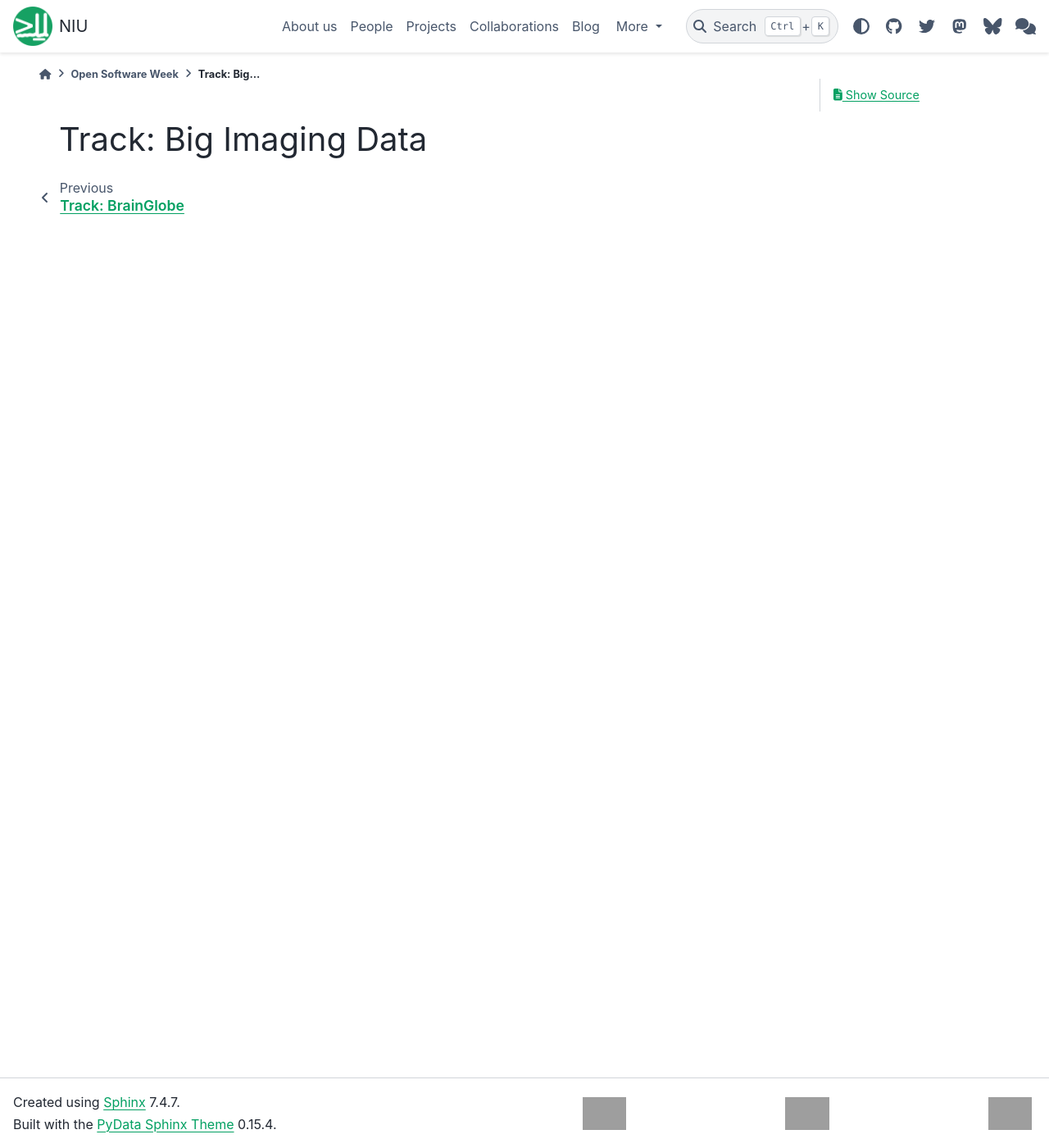
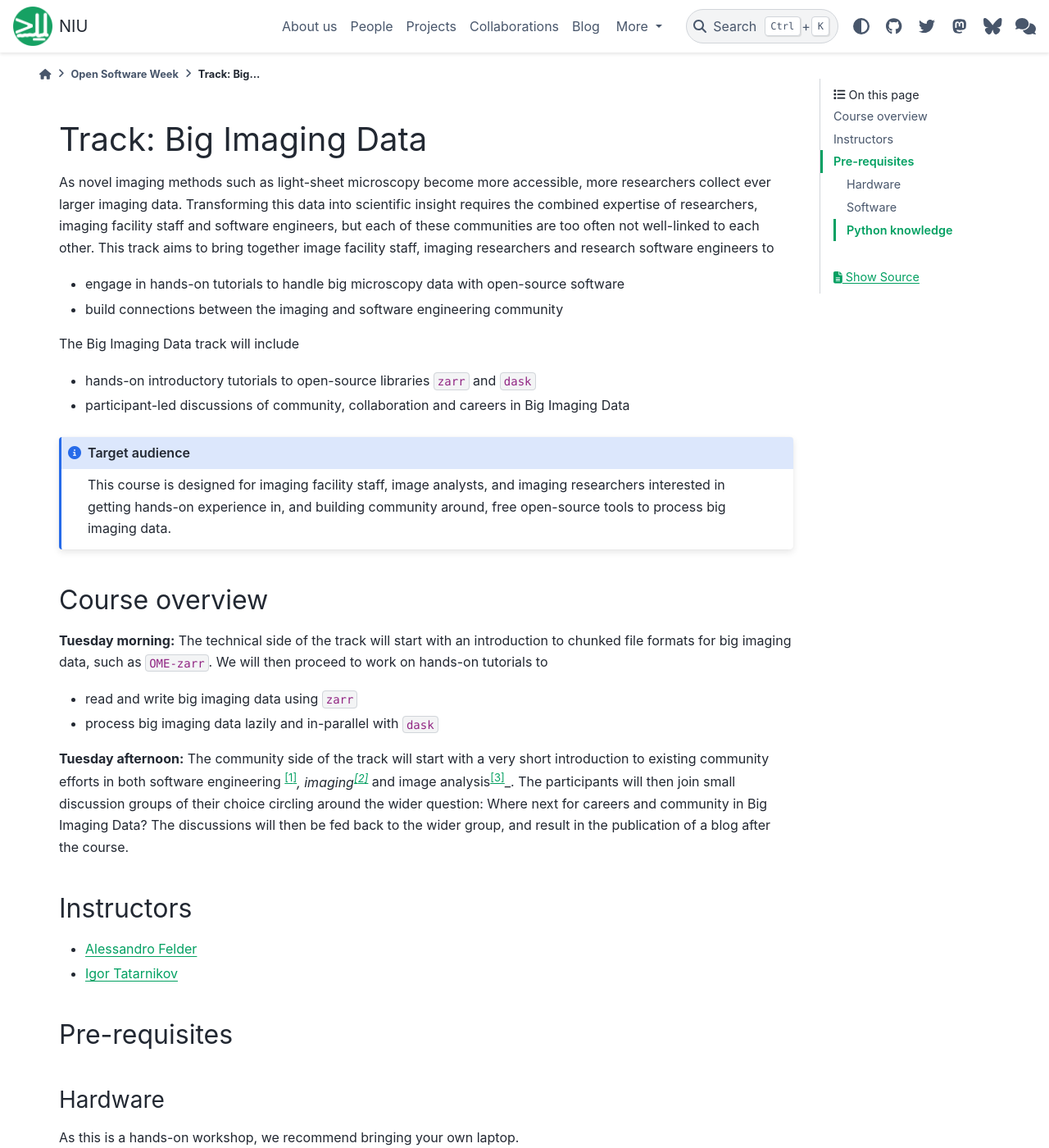
Before and after one commit to neuroinformatics-unit/neuroinformatics-unit.github.io, a Sphinx documentation site: the page built from docs/source/open-software-week/big-imaging-data.md, in a window 1280 px wide and 1400 px high. Shown: the whole window at 82% size. Built offline with Sphinx 7.4.7 and the PyData theme 0.15.4, drawn with Linux system fonts in a browser that asks for light colours; nearby versions of some CDN libraries; some of the changed text lies outside the part shown; grey boxes are pictures that could not be loaded.

Commit message:
write big imaging data description

```diff
--- a/docs/source/open-software-week/big-imaging-data.md
+++ b/docs/source/open-software-week/big-imaging-data.md
@@ -1,2 +1,57 @@
 (track-big-imaging-data)=
 # Track: Big Imaging Data
+
+As novel imaging methods such as light-sheet microscopy become more accessible, more researchers collect ever larger imaging data. Transforming this data into scientific insight requires the combined expertise of researchers, imaging facility staff and software engineers, but each of these communities are too often not well-linked to each other. This track aims to bring together image facility staff, imaging researchers and research software engineers to
+* engage in hands-on tutorials to handle big microscopy data with open-source software
+* build connections between the imaging and software engineering community
+
+The Big Imaging Data track will include
+* hands-on introductory tutorials to open-source libraries `zarr` and `dask`
+* participant-led discussions of community, collaboration and careers in Big Imaging Data
+
+::: {admonition} Target audience
+:class: note
+
+This course is designed for imaging facility staff, image analysts, and imaging researchers interested in getting hands-on experience in, and building community around, free open-source tools to process big imaging data.
+:::
+
+## Course overview
+
+__Tuesday morning:__
+The technical side of the track will start with an introduction to chunked file formats for big imaging data, such as `OME-zarr`.
+We will then proceed to work on hands-on tutorials to
+- read and write big imaging data using `zarr`
+- process big imaging data lazily and in-parallel with `dask`
+
+__Tuesday afternoon:__
+The community side of the track will start with a very short introduction to existing community efforts in both software engineering [^1]_, imaging[^2]_ and image analysis[^3]_.
+The participants will then join small discussion groups of their choice circling around the wider question: Where next for careers and community in Big Imaging Data?
+The discussions will then be fed back to the wider group, and result in the publication of a blog after the course.
+
+## Instructors
+- [Alessandro Felder](https://github.com/alessandrofelder)
+- [Igor Tatarnikov](https://github.com/IgorTatarnikov)
+
+## Pre-requisites
+
+### Hardware
+As this is a hands-on workshop, we recommend bringing your own laptop.
+
+### Software
+Please ensure you have the following installed:
+- A Python IDE such as:
+  - [Visual Studio Code](https://code.visualstudio.com/) with the [Python extension](https://marketplace.visualstudio.com/items?itemName=ms-python.python)
+  - [PyCharm](https://www.jetbrains.com/pycharm/)
+- A working `conda` (or `mamba`) installation. If you don't have it, install via [Miniforge](https://github.com/conda-forge/miniforge).
+- A working [Git](https://git-scm.com/) installation.
+
+We will email you at least a week before the event with instructions on installing any additional required software.
+
+### Python knowledge
+If you're new to Python, we recommend attending our __Intro to Python__ workshop on Monday, or completing an equivalent course beforehand.
+This hands-on session will cover the basics, including data types, control flow, functions, and core libraries—a great way to get up to speed before this event.
+
+
+[^1]: community initiatives around e.g. the [Software Sustainability Institute](https://www.software.ac.uk/), the [Society for Research Software Engineering](https://society-rse.org/about/history/), and The Hidden REF.
+[^2]: For example [BioImagingUK](https://www.rms.org.uk/community/networks-affiliates/bioimaginguk-network.html), [Euro-BioImaging](https://www.eurobioimaging.eu/), [Global Bioimaging](https://globalbioimaging.org/)
+[^3]: For example [neubias](https://eubias.org/NEUBIAS/), [GloBIAS](https://www.globias.org/)
```
